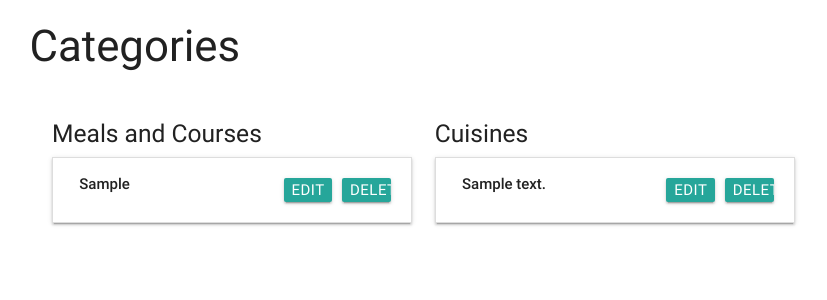
After one commit to Carly07/Deeelish, a Flask app: page /get_categories in a window 1280 px wide. The commit adds this page. Shown: the top 300 px of the page, without its empty margins (140-967 px from the left). Run offline with Flask 2, Linux system fonts and the light colour scheme; a database or web service that is not in the repository returns one stand-in record (values such as "Sample title"); some libraries are stand-ins or nearby versions.

Commit message:
Created get_categories, edit categories and delete category functions

```diff
--- a/app.py
+++ b/app.py
@@ -4,7 +4,7 @@ from flask_pymongo import PyMongo
 from bson.objectid import ObjectId
 from os import path
 if path.exists("env.py"):
-  import env
+    import env
 
 app = Flask(__name__)
 
@@ -32,8 +32,8 @@ def view_recipe(recipe_id):
 @app.route('/add_recipe')
 def add_recipe():
     return render_template('addrecipe.html',
-            meals_courses=mongo.db.meals_courses.find(),
-            cuisines=mongo.db.cuisines.find())
+        meals_courses=mongo.db.meals_courses.find(),
+        cuisines=mongo.db.cuisines.find())
 
 
 @app.route('/insert_recipe', methods=['POST'])
@@ -79,6 +79,55 @@ def delete_recipe(recipe_id):
     return redirect(url_for('get_recipes'))
 
 
+@app.route('/get_categories')
+def get_categories():
+    return render_template("categories.html",
+    meals_courses=mongo.db.meals_courses.find(),
+    cuisines=mongo.db.cuisines.find())
+
+
+@app.route('/edit_meal/<meal_id>')
+def edit_meal(meal_id):
+    return render_template('editmealcat.html',
+            meal=mongo.db.meals_courses.find_one(
+                {'_id': ObjectId(meal_id)}))
+
+
+@app.route('/edit_cuisine/<cuis_id>')
+def edit_cuisine(cuis_id):
+    return render_template('editcuisinecat.html',
+            cuis=mongo.db.cuisines.find_one(
+                {'_id': ObjectId(cuis_id)}))
+
+
+@app.route('/update_meal/<meal_id>', methods=['POST'])
+def update_meal(meal_id):
+    meals = mongo.db.meals_courses
+    meals.update({'_id': ObjectId(meal_id)},
+        {'meal_course_type': request.form.get('meal_course_type')})
+    return redirect(url_for('get_categories'))
+
+
+@app.route('/update_cuisine/<cuis_id>', methods=['POST'])
+def update_cuisine(cuis_id):
+    mongo.db.cuisines.update(
+        {'_id': ObjectId(cuis_id)},
+        {'cuisine': request.form.get('cuisine')})
+    return redirect(url_for('get_categories'))
+
+
+@app.route('/delete_meal/<meal_id>')
+def delete_meal(meal_id):
+    mongo.db.meals.remove({'_id': ObjectId(meal_id)})
+    return redirect(url_for('get_categories'))
+
+
+@app.route('/delete_cuisine/<cuis_id>')
+def delete_cuisine(cuis_id):
+    mongo.db.cuisines.remove({'_id': ObjectId(cuis_id)})
+    return redirect(url_for('get_categories'))
+
+
 if __name__ == '__main__':
     app.run(host=os.environ.get('IP'),
             port=int(os.environ.get('PORT')),
--- /dev/null
+++ b/templates/categories.html
@@ -0,0 +1,46 @@
+{% extends 'base.html' %}
+{% block content %}
+
+<div class="row">
+	<div class="row">
+        <h3>Categories</h3>
+	</div>
+	<div class="col s5">
+		<h5>Meals and Courses</h5>
+
+		<ul class="collapsible" data-collapsible="accordion">
+			{% for meal in meals_courses %}
+			<li>
+				<div class="collapsible-header">
+					<div class="col s10">
+						<strong>{{meal.meal_course_type}}</strong>
+					</div>
+					<a href="{{url_for('edit_meal', meal_id=meal._id)}}" class="waves-effect waves-light btn btn_small">Edit</a>
+					<a href="{{url_for('delete_meal', meal_id=meal._id)}}" class="waves-effect waves-light btn btn_small">Delete</a>
+				</div>
+			</li>
+			{% endfor %}
+		</ul>
+	</div>
+
+	<div class="col s5">
+		<h5>Cuisines</h5>
+
+		<ul class="collapsible" data-collapsible="accordion">
+			{% for cuis in cuisines %}
+			<li>
+				<div class="collapsible-header">
+					<div class="col s10">
+						<strong>{{cuis.cuisine}}</strong>
+					</div>
+					<a href="{{url_for('edit_cuisine', cuis_id=cuis._id)}}" class="waves-effect waves-light btn btn_small">Edit</a>
+					<a href="{{url_for('delete_cuisine', cuis_id=cuis._id)}}" class="waves-effect waves-light btn btn_small">Delete</a>
+				</div>
+			</li>
+			{% endfor %}
+		</ul>
+	</div>
+</div>
+
+
+{% endblock %}
--- a/templates/editrecipe.html
+++ b/templates/editrecipe.html
@@ -15,7 +15,7 @@
 					<input id="add_photo" name="add_photo" class="file-path validate" type="text" placeholder="Add photograph" value="{{recipe.add_photo}}">
                 </div>
 					<div class="btn">
-						<span>Select Image</span>
+						<span>Upload Image</span>
 						<input type="file">
                 </div>
 					</div>
```
Also changed, not shown: templates/editcuisinecat.html (added, +25 -0 lines), templates/editmealcat.html (added, +25 -0 lines).
